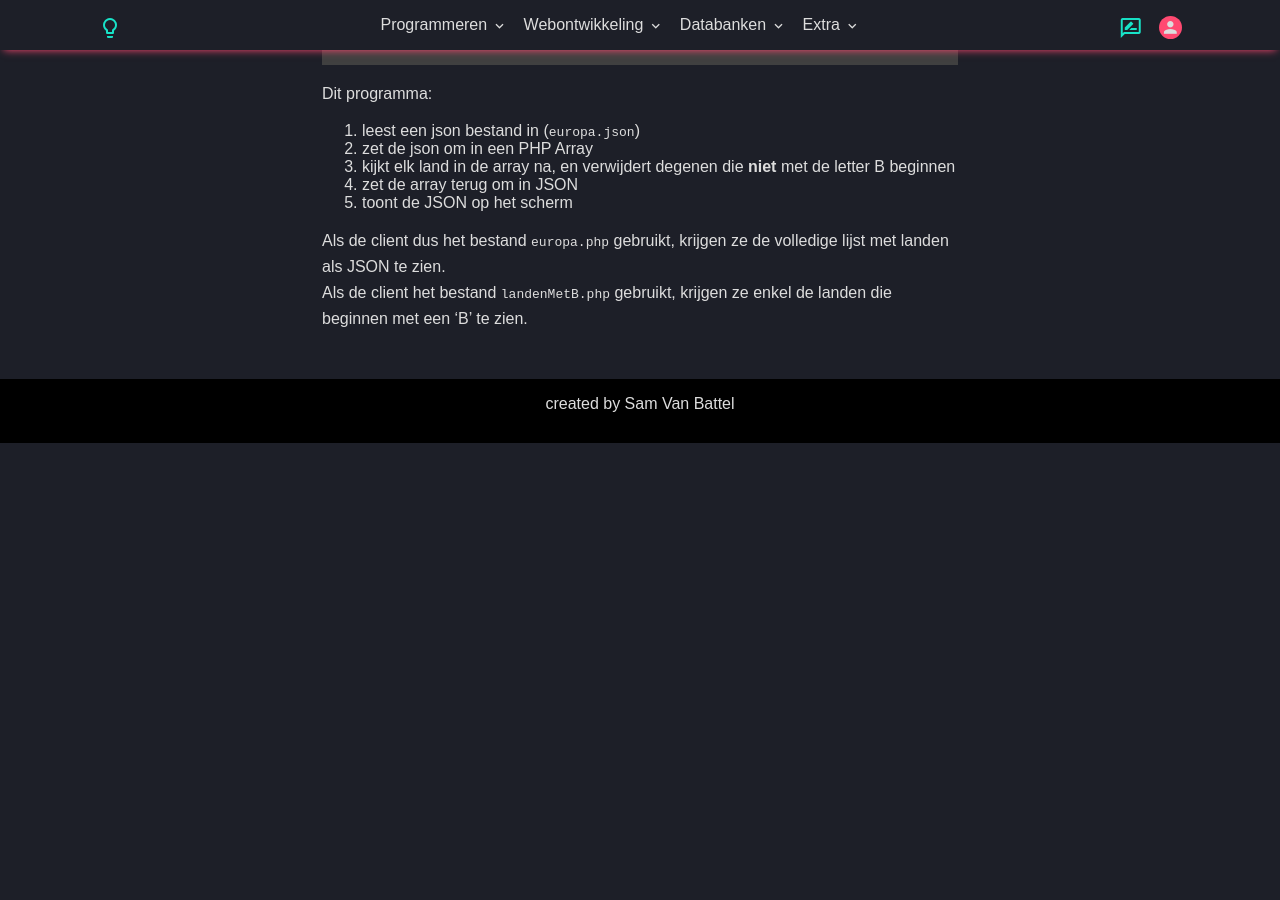
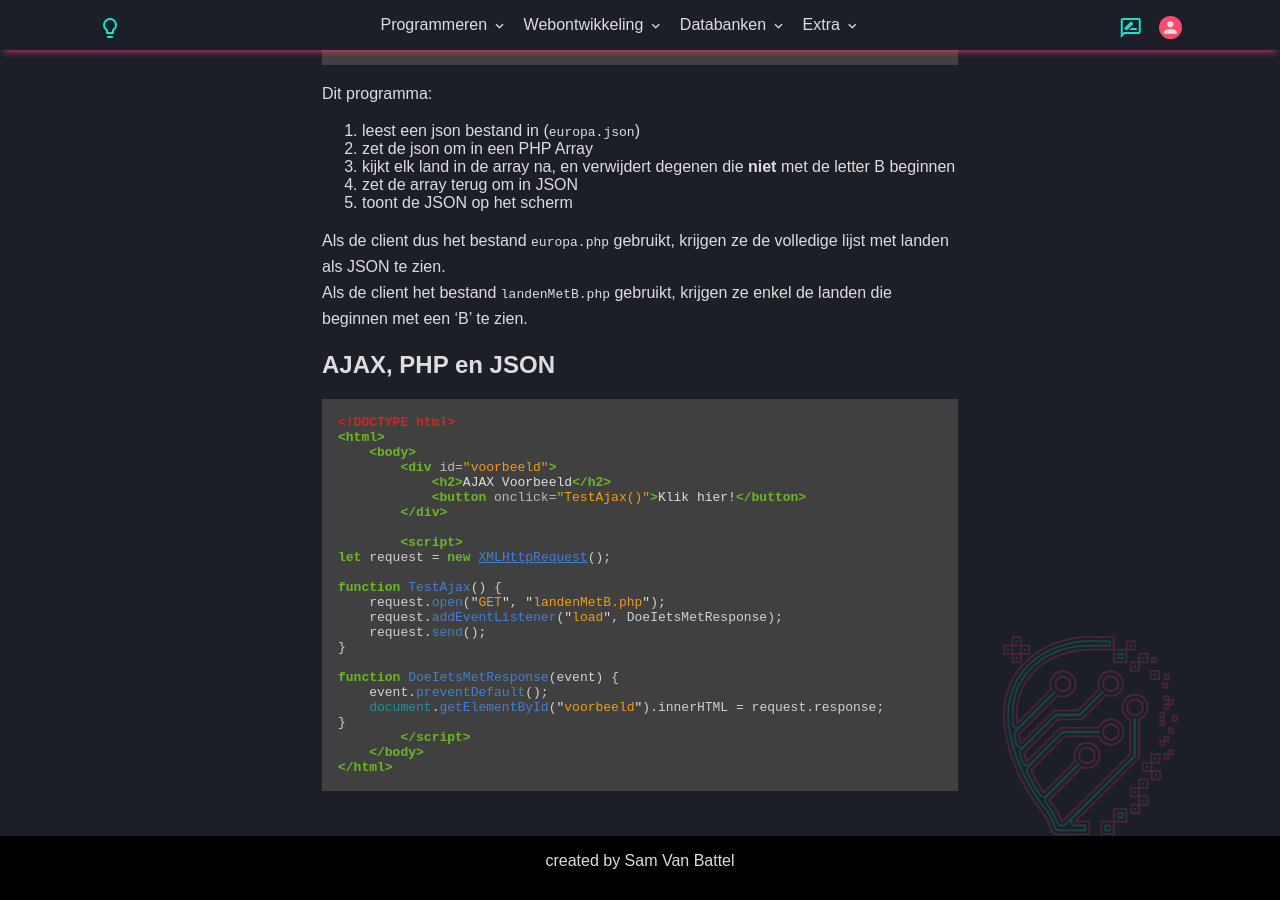
Before and after one commit to T-INFORMATICA/t-informatica.github.io, a Jekyll site: the page built from _courses/webontwikkeling/dynamische-websites/php-json.md, in a window 1280 px wide and 900 px high, scrolled down 4640 px. Built offline with Jekyll 4.4.1, drawn with Linux system fonts in a browser that asks for light colours; comment, search, counter and statistics services are not loaded; before the commit the page ends 5083 px from its top, so only the background shows below that.

Commit message:
Update php-json.md

````diff
--- a/_courses/webontwikkeling/dynamische-websites/php-json.md
+++ b/_courses/webontwikkeling/dynamische-websites/php-json.md
@@ -235,3 +235,32 @@ Dit programma:
 
 Als de client dus het bestand `europa.php` gebruikt, krijgen ze de volledige lijst met landen als JSON te zien.\
 Als de client het bestand `landenMetB.php` gebruikt, krijgen ze enkel de landen die beginnen met een 'B' te zien.
+
+## AJAX, PHP en JSON
+
+```html
+<!DOCTYPE html>
+<html>
+    <body>
+        <div id="voorbeeld">
+            <h2>AJAX Voorbeeld</h2>
+            <button onclick="TestAjax()">Klik hier!</button>
+        </div>
+
+        <script>
+let request = new XMLHttpRequest();
+
+function TestAjax() {
+    request.open("GET", "landenMetB.php");
+    request.addEventListener("load", DoeIetsMetResponse);
+    request.send();
+}
+
+function DoeIetsMetResponse(event) {
+    event.preventDefault();
+    document.getElementById("voorbeeld").innerHTML = request.response;
+}
+        </script>
+    </body>
+</html>
+```
````
